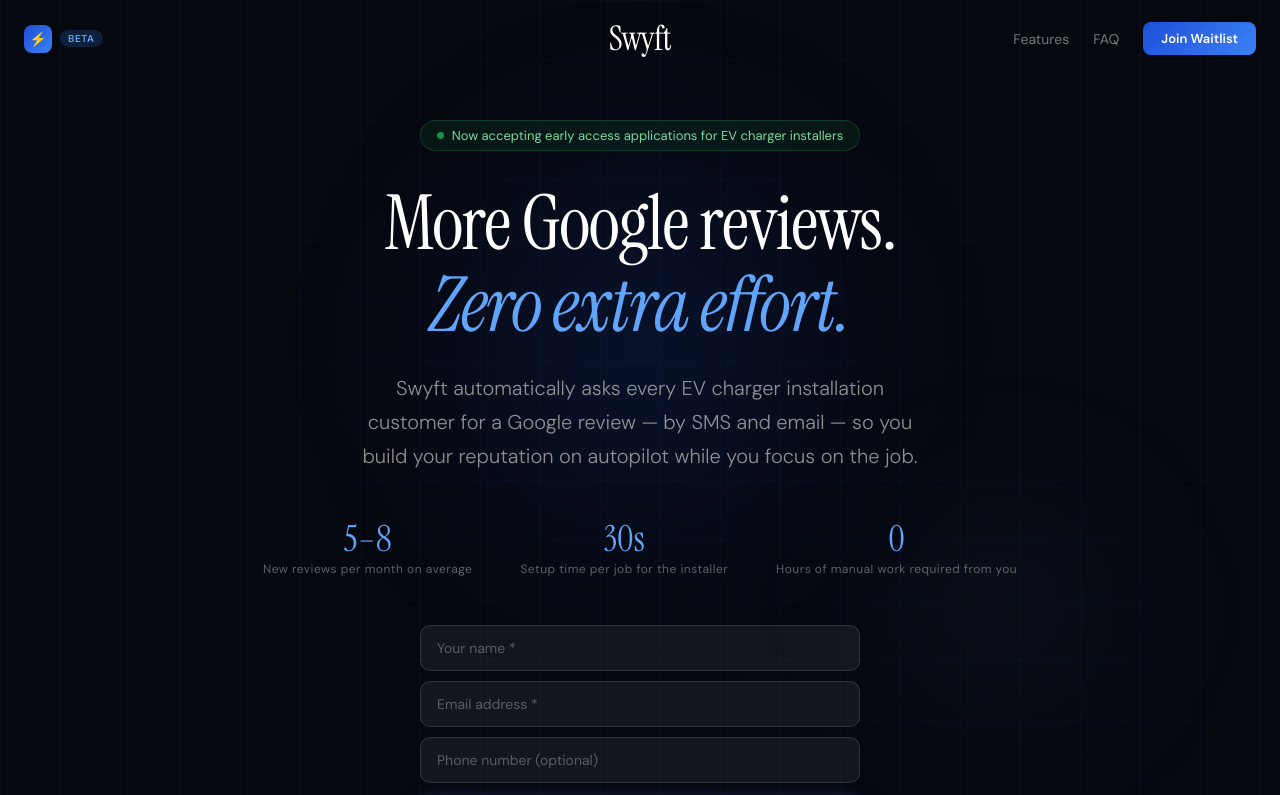
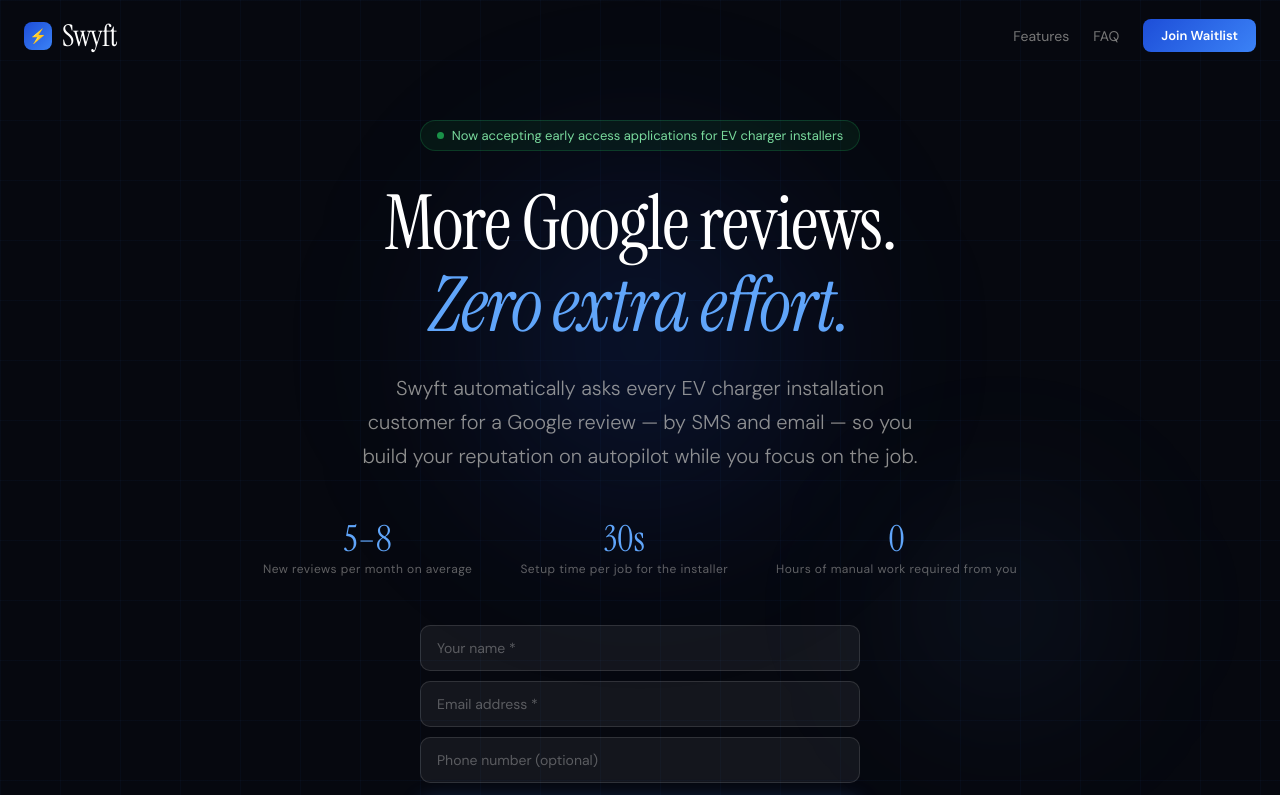
Before and after one commit to owen-ship-it/chargeflow-landing, a React (Vite) app: page / in a window 1280 px wide. Shown: the top 795 px of the page. Built offline with nearby package versions, Linux system fonts and the light colour scheme.

Commit message:
Update App.jsx

```diff
--- a/src/App.jsx
+++ b/src/App.jsx
@@ -93,14 +93,12 @@
       `}</style>
 
       {/* Nav */}
-      <nav style={{ position: "fixed", top: 0, left: 0, right: 0, zIndex: 100, padding: "16px 24px", display: "grid", gridTemplateColumns: "1fr auto 1fr", alignItems: "center", background: scrolled ? "rgba(6,8,15,0.92)" : "transparent", backdropFilter: scrolled ? "blur(12px)" : "none", borderBottom: scrolled ? "1px solid rgba(255,255,255,0.06)" : "none", transition: "all 0.3s" }}>
-        <div style={{ display: "flex", alignItems: "center", gap: 8 }}>
+      <nav style={{ position: "fixed", top: 0, left: 0, right: 0, zIndex: 100, padding: "16px 24px", display: "flex", alignItems: "center", background: scrolled ? "rgba(6,8,15,0.92)" : "transparent", backdropFilter: scrolled ? "blur(12px)" : "none", borderBottom: scrolled ? "1px solid rgba(255,255,255,0.06)" : "none", transition: "all 0.3s" }}>
+        <div style={{ display: "flex", alignItems: "center", gap: 10 }}>
           <div style={{ width: 28, height: 28, borderRadius: 8, background: "linear-gradient(135deg,#1d4ed8,#3b82f6)", display: "flex", alignItems: "center", justifyContent: "center", fontSize: 14 }}>⚡</div>
-          <span style={{ fontSize: 10, background: "rgba(59,130,246,0.2)", color: "#60a5fa", padding: "2px 8px", borderRadius: 20, letterSpacing: "0.06em", fontWeight: 600 }}>BETA</span>
+          <span style={{ fontFamily: "'Instrument Serif', serif", fontSize: 30, color: "#fff", letterSpacing: "-0.01em" }}>Swyft</span>
         </div>
-        <div style={{ textAlign: "center" }}>
-          <span style={{ fontFamily: "'Instrument Serif', serif", fontSize: 34, color: "#fff", letterSpacing: "-0.01em" }}>Swyft</span>
-        </div>
+        <div style={{ flex: 1 }} />
         <div style={{ display: "flex", gap: 24, alignItems: "center", justifyContent: "flex-end" }}>
           <a className="nav-link" href="#features">Features</a>
           <a className="nav-link" href="#faq">FAQ</a>
```
